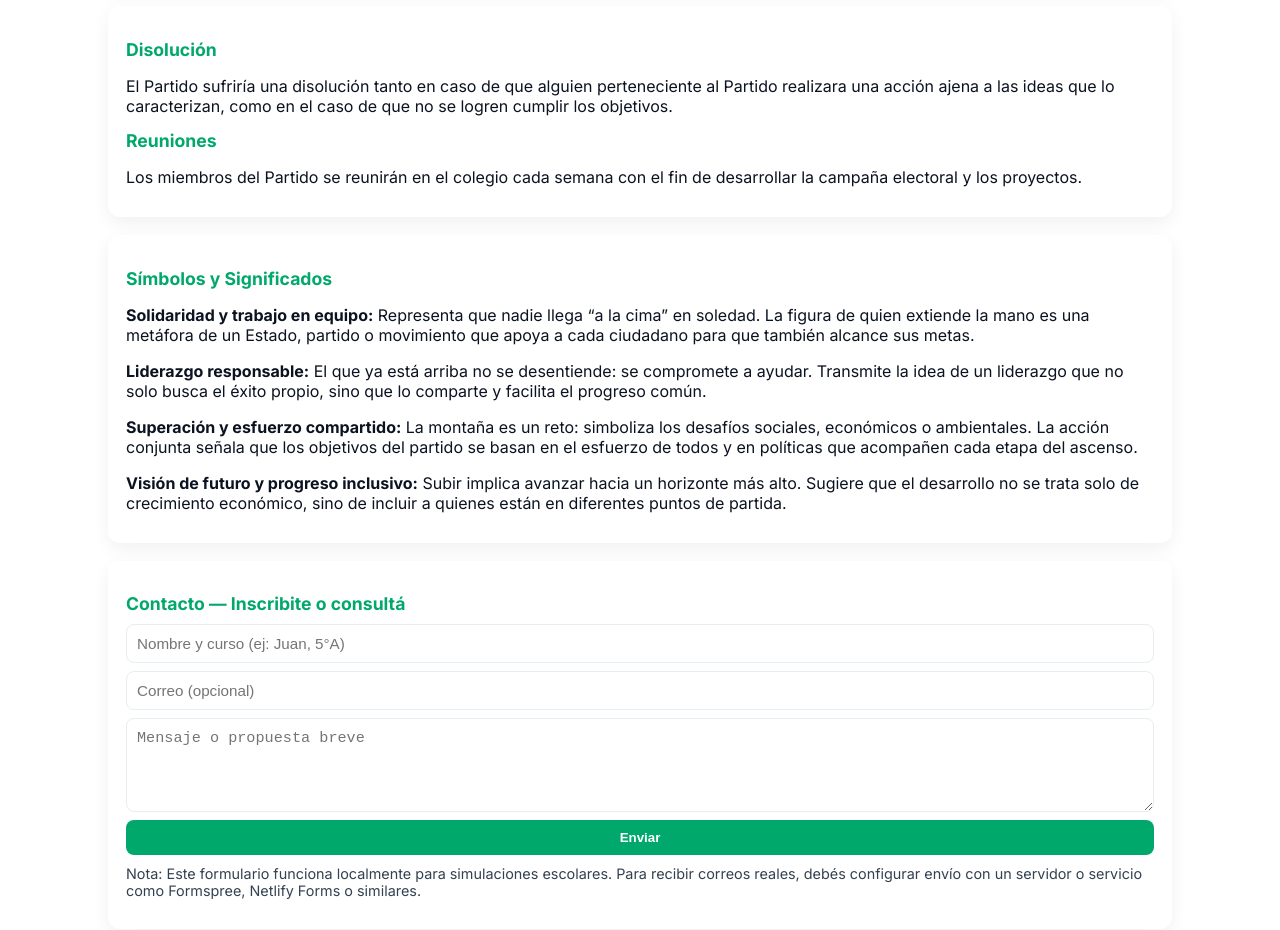
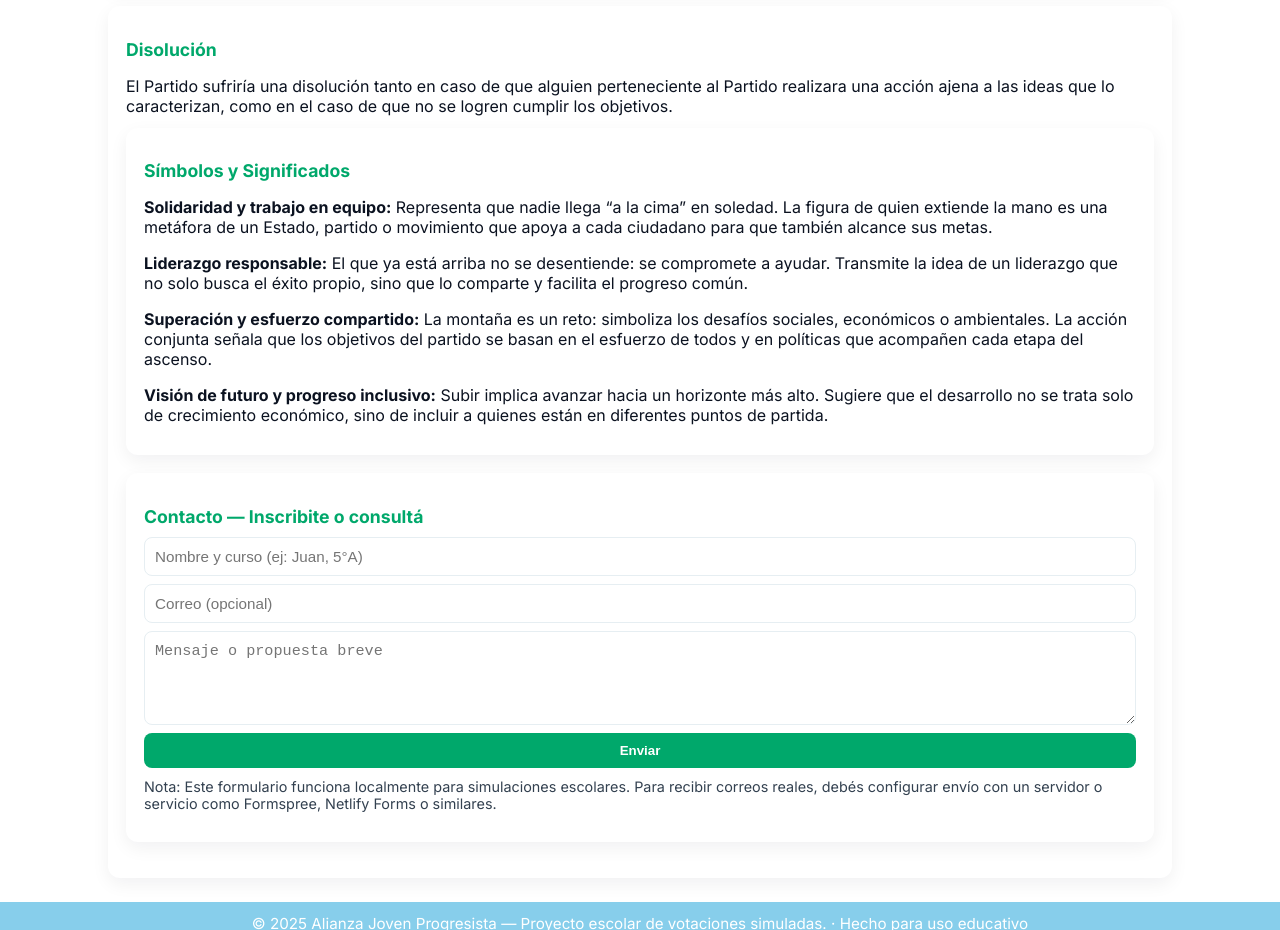
Before and after one commit to ElMalandro09/Alianza-joven-progresista, a plain HTML site: page index.html in a window 1280 px wide. Shown: the part 1320-2250 px from the top of the page. Drawn offline with Linux system fonts and the light colour scheme.

Commit message:
Update index.html

```diff
--- a/index.html
+++ b/index.html
@@ -117,9 +117,6 @@
       <h2>Disolución</h2>
       <p>El Partido sufriría una disolución tanto en caso de que alguien perteneciente al Partido realizara una acción ajena a las ideas que lo caracterizan, como en el caso de que no se logren cumplir los objetivos.</p>
 
-      <h2>Reuniones</h2>
-      <p>Los miembros del Partido se reunirán en el colegio cada semana con el fin de desarrollar la campaña electoral y los proyectos.</p>
-    </section>
 
     <section class="card">
       <h2>Símbolos y Significados</h2>
```
